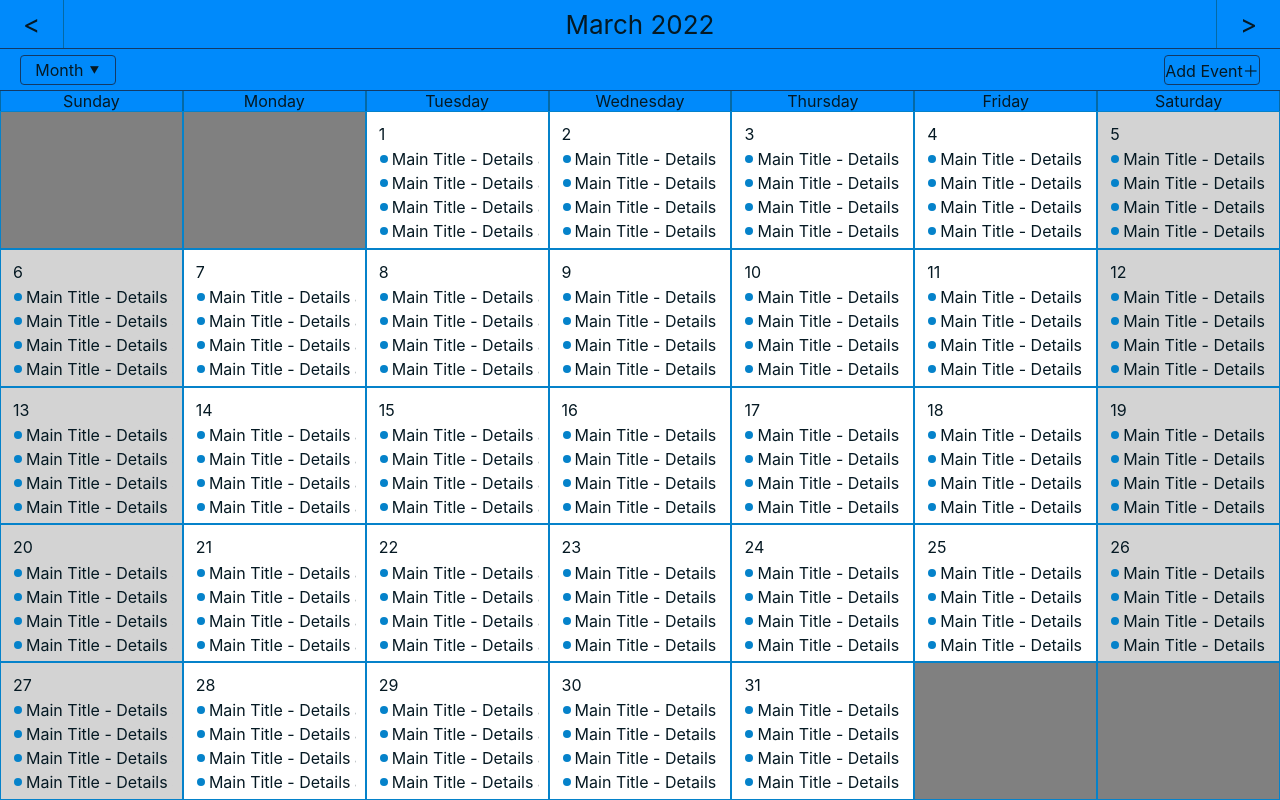
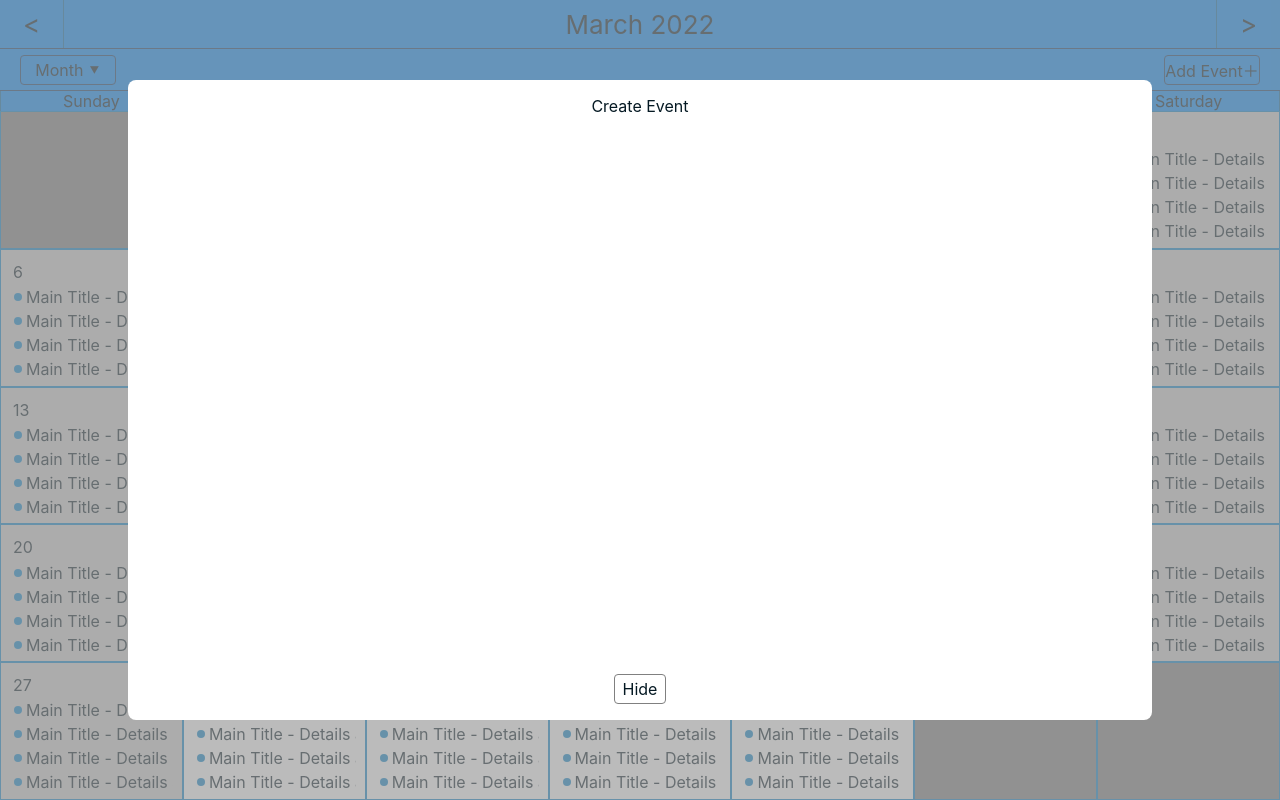
Before and after one commit to malee31/React-Calendar, a React (Create React App) app: page / in a window 1280 px wide. Both pictures are taken after a click on the element "Add Event＋". Built offline with nearby package versions, Linux system fonts and the light colour scheme.

Commit message:
Added modal for adding events that can be hidden and shown

```diff
--- a/src/App.js
+++ b/src/App.js
@@ -2,12 +2,14 @@ import { Provider } from 'react-redux';
 import ReduxStore from './ReduxStore.js';
 import Calendar from "./Components/Calendar";
 import './styles/App.css';
+import CreateEventModal from "./Components/CreateEventModal";
 
 function App() {
 	return (
 		<Provider store={ReduxStore}>
 			<div className="App disable-select">
 				<main>
+					<CreateEventModal/>
 					<Calendar/>
 				</main>
 			</div>
--- a/src/Components/CalendarParts.js
+++ b/src/Components/CalendarParts.js
@@ -110,7 +110,10 @@ function CalendarControlAddEvent() {
 	return (
 		<div
 			className="calendar-control-button calendar-add-event"
-			onClick={() => {}}
+			onClick={() => store.dispatch({
+				type: "SET_EVENT_MODAL_VISIBILITY",
+				visible: true
+			})}
 		>Add Event＋</div>
 	);
 }
--- /dev/null
+++ b/src/Components/CreateEventModal.js
@@ -0,0 +1,29 @@
+import "../styles/createEventModal.css"
+import store, { rState } from "../ReduxStore";
+import { useEffect, useState } from "react";
+
+export default function CreateEventModal() {
+	const [show, setShow] = useState(rState().modalVisibility);
+	useEffect(() => {
+		return store.subscribe(() => {
+			setShow(rState().modalVisibility);
+		});
+	}, []);
+
+	return show && (
+		<div className="create-event-modal-overlay">
+			<div className="create-event-modal">
+				Create Event
+				<div
+					className="create-event-modal-hide-button"
+					onClick={() => store.dispatch({
+						type: "SET_EVENT_MODAL_VISIBILITY",
+						visible: false
+					})}
+				>
+					Hide
+				</div>
+			</div>
+		</div>
+	);
+}
--- a/src/ReduxStore.js
+++ b/src/ReduxStore.js
@@ -7,6 +7,7 @@ import getMonthData from "./scripts/dateData";
  * @property {FocusData} focus The currently focused date. Initially the same as today
  * @property {string} zoom The zoom level of the calendar. Valid values are: MONTH, WEEK, DAY
  * @property {string} animationMode Determines which animations should be active. Valid values are: ZOOM, FLIP
+ * @property {boolean} modalVisibility Whether to show the create event modal
  */
 
 /**
@@ -27,7 +28,8 @@ const initialState = {
 	today: CURRENT_FOCUS,
 	focus: CURRENT_FOCUS,
 	zoom: "MONTH",
-	animationMode: "ZOOM"
+	animationMode: "ZOOM",
+	modalVisibility: false
 };
 
 /**
@@ -96,6 +98,11 @@ function rootReducer(state = initialState, action) {
 				zoom: action.zoom,
 				animationMode: action.animationMode || "ZOOM"
 			};
+		case "SET_EVENT_MODAL_VISIBILITY":
+			return {
+				...state,
+				modalVisibility: action.visible
+			};
 		default:
 			return state;
 	}
--- /dev/null
+++ b/src/styles/createEventModal.css
@@ -0,0 +1,32 @@
+.create-event-modal-overlay {
+	position: absolute;
+	top: 0;
+	left: 0;
+	display: flex;
+	flex-direction: column;
+	justify-content: center;
+	align-items: center;
+	width: 100%;
+	height: 100%;
+	background-color: #999999AA;
+	z-index: 1;
+}
+
+.create-event-modal {
+	display: flex;
+	flex-direction: column;
+	justify-content: space-between;
+	align-items: center;
+	width: 80%;
+	height: 80%;
+	border-radius: .5rem;
+	padding: 1rem 2rem;
+	background-color: var(--secondary);
+}
+
+.create-event-modal-hide-button {
+	border-radius: .25rem;
+	border: 1px solid gray;
+	padding: .25rem .5rem;
+	cursor: pointer;
+}
```
